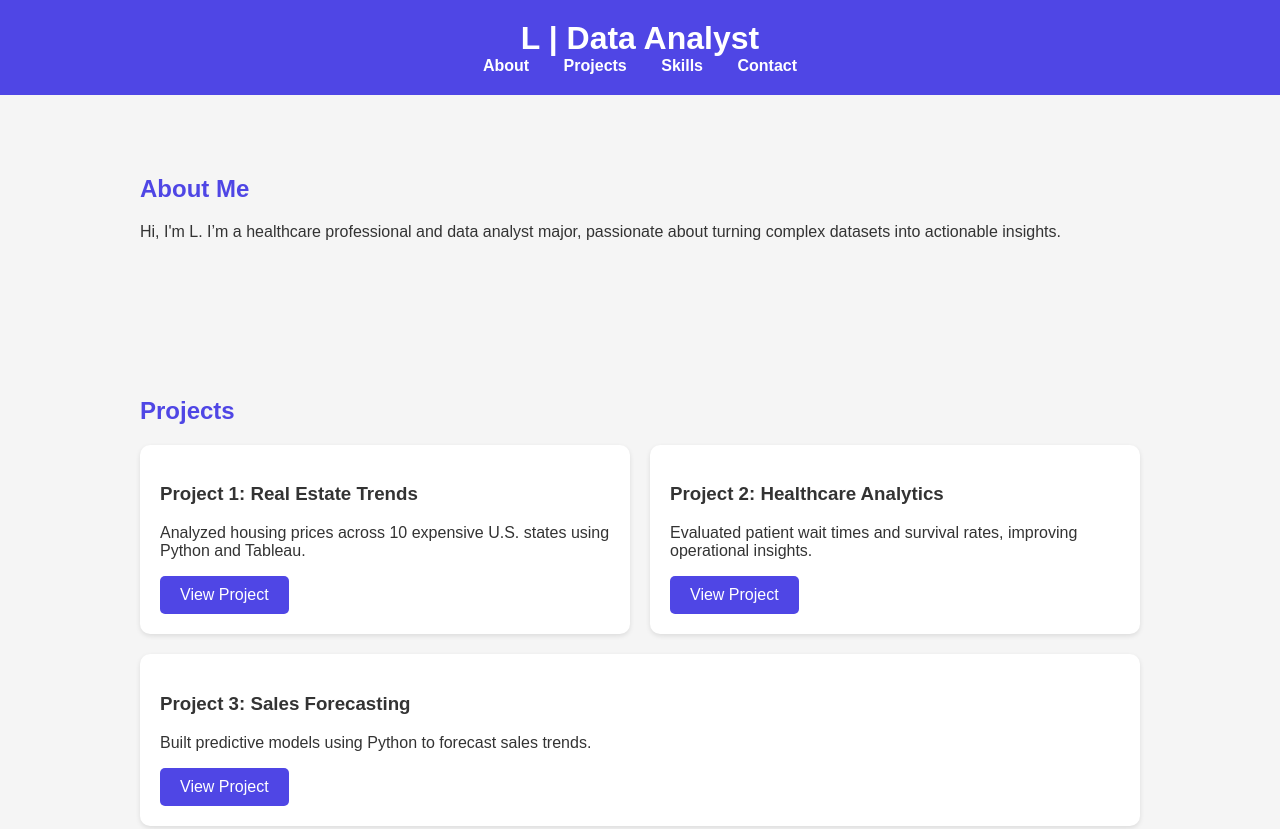
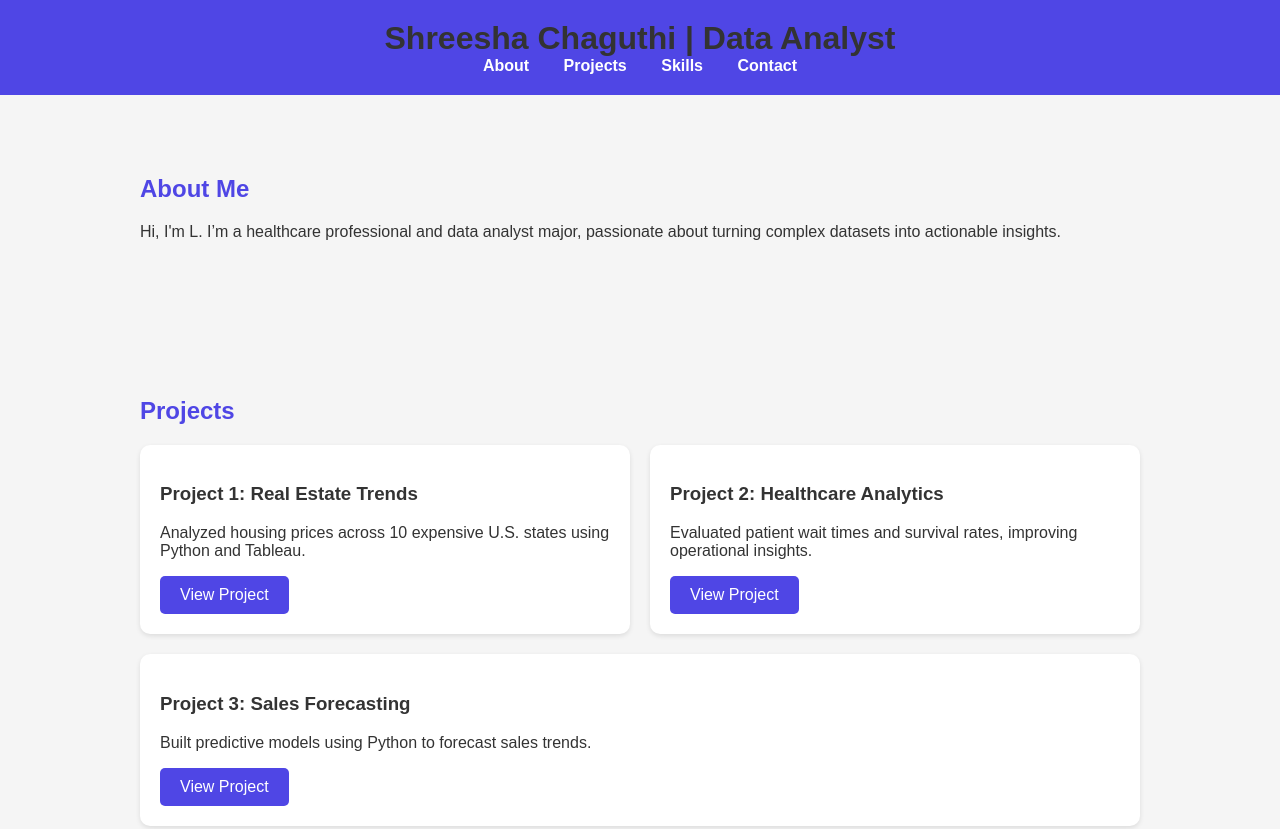
Before and after one commit to shreeshachaguthi14-source/Portfolio, a plain HTML site: page index.html in a window 1280 px wide. Shown: the top 829 px of the page. Drawn offline with Linux system fonts and the light colour scheme.

Commit message:
Update index.html

```diff
--- a/index.html
+++ b/index.html
@@ -6,7 +6,7 @@
   <title>L | Data Analyst Portfolio</title>
   <style>
     body { font-family: Arial, sans-serif; margin: 0; padding: 0; background: #f5f5f5; color: #333; }
-    header { background: #4f46e5; color: white; padding: 20px 0; text-align: center; }
+    header { background: #4f46e5; color: light pink; padding: 20px 0; text-align: center; }
     header h1 { margin: 0; font-size: 2em; }
     nav a { color: white; margin: 0 15px; text-decoration: none; font-weight: bold; }
     section { padding: 60px 20px; max-width: 1000px; margin: auto; }
@@ -19,7 +19,7 @@
 </head>
 <body>
   <header>
-    <h1>L | Data Analyst</h1>
+    <h1>Shreesha Chaguthi | Data Analyst</h1>
     <nav>
       <a href="#about">About</a>
       <a href="#projects">Projects</a>
```
